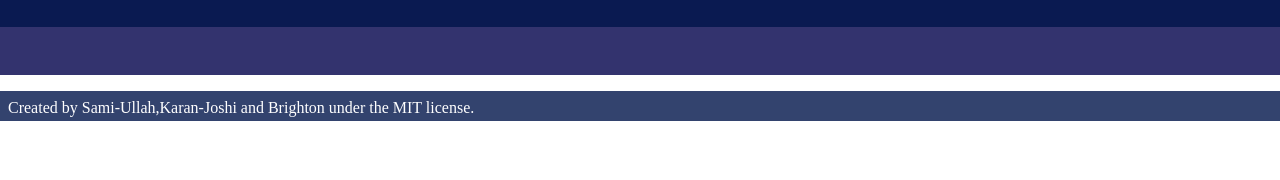
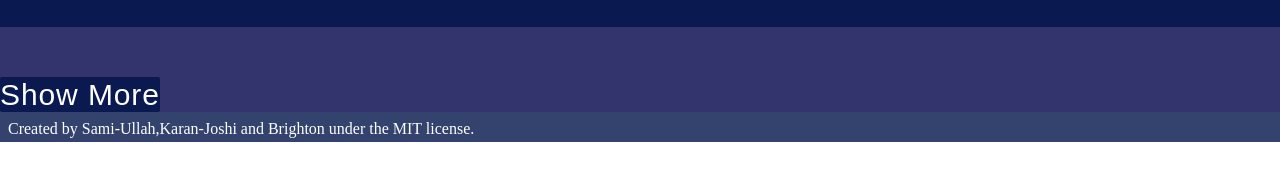
Before and after one commit to brighton0102/JavascriptCapstone, a website built with webpack: page dist/index.html in a window 1280 px wide. Shown: the part 142-322 px from the top of the page. Built offline with nearby package versions, Linux system fonts and the light colour scheme; no server answers.

Commit message:
LInter error Fixed

```diff
--- a/dist/index.html
+++ b/dist/index.html
@@ -22,7 +22,7 @@
         <div class="container">
             <div class="movie-list">
             </div>
-            <button id="showMoreButton" class="showMoreButton" style="display: none";>Show More</button>
+            <button id="showMoreButton" class="showMoreButton" ;>Show More</button>
         </div>
     </main>
     <footer>
```
